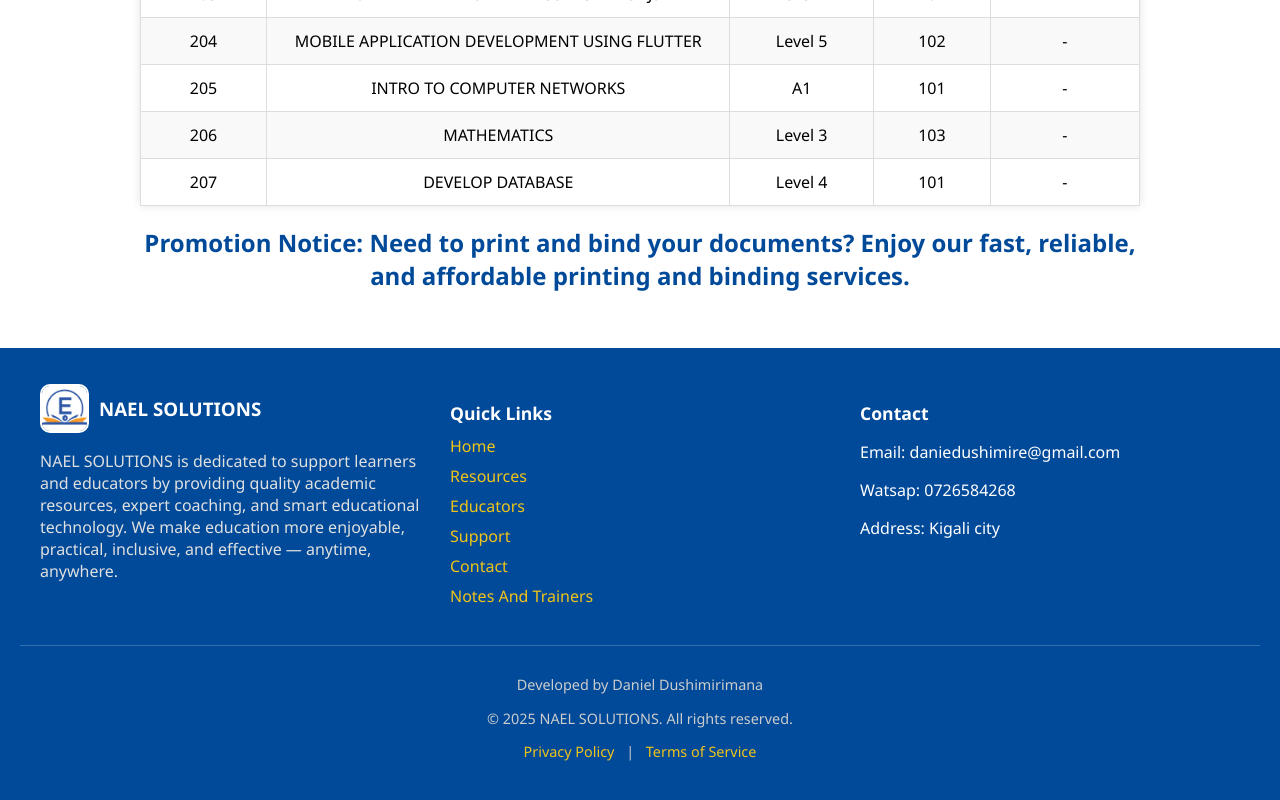
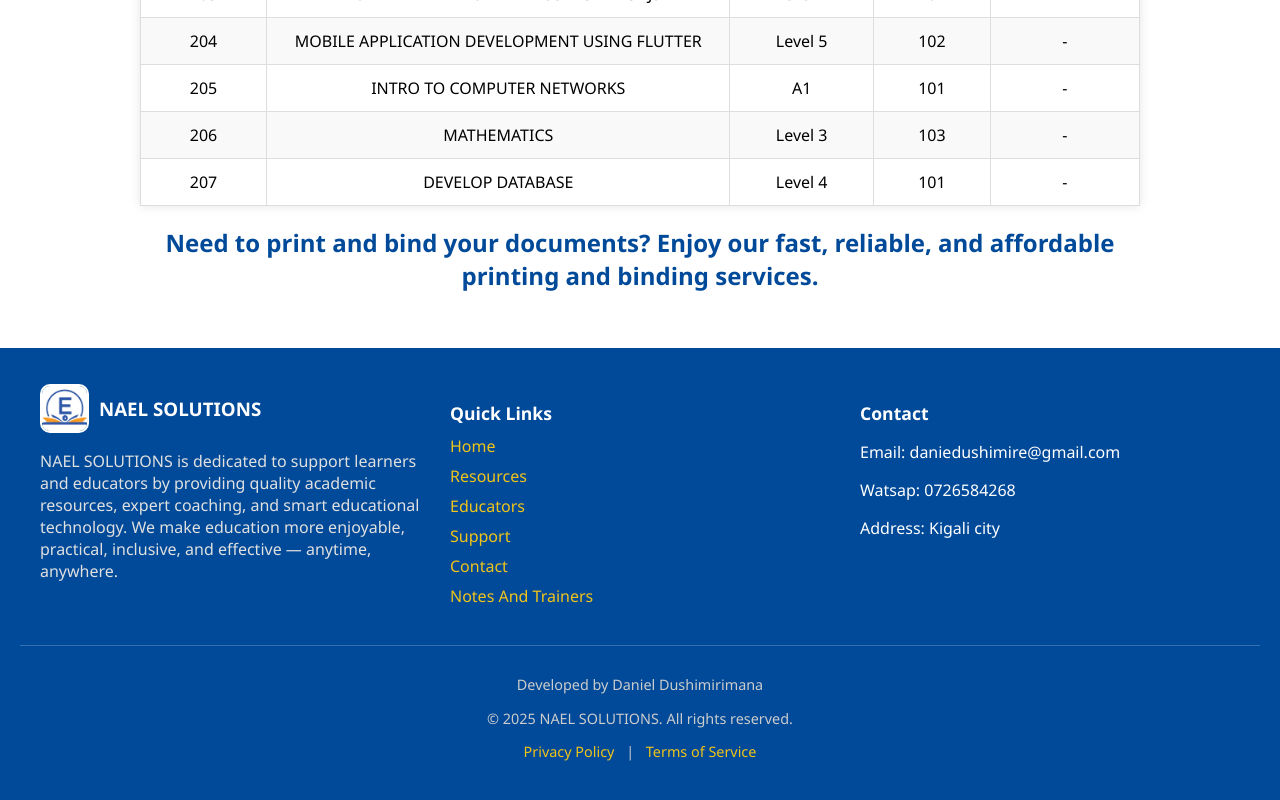
Before and after one commit to Danie5055/naeldsolutions, a React (Create React App) app: page /NotesAndTrainers in a window 1280 px wide. Shown: the part 1068-1868 px from the top of the page. Built offline with nearby package versions, Linux system fonts and the light colour scheme.

Commit message:
Update NotesAndTrainers.jsx

```diff
--- a/src/components/NotesAndTrainers.jsx
+++ b/src/components/NotesAndTrainers.jsx
@@ -102,7 +102,7 @@ const NotesAndTrainers = () => {
           ))}
         </tbody>
       </table>
-      <h2 className="notes-title"> Promotion Notice: Need to print and bind your documents? Enjoy our fast, reliable, and affordable printing and binding services.  </h2>
+      <h2 className="notes-title"> Need to print and bind your documents? Enjoy our fast, reliable, and affordable printing and binding services. </h2>
     </div>
   );
 };
```
